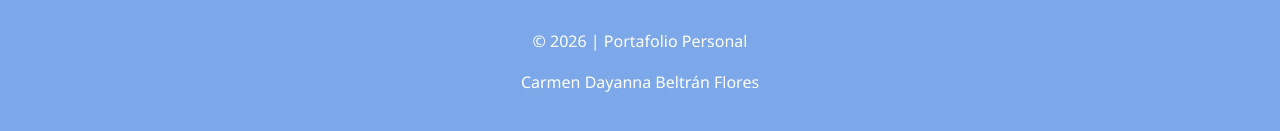
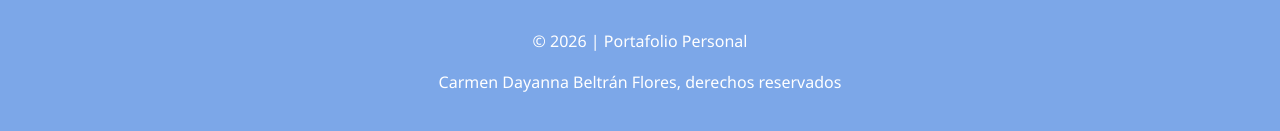
Before and after one commit to DayannaBeltran/PortafolioVersionFinal, a plain HTML site: page PortafolioVersionFinal/index.html in a window 1280 px wide. Shown: the part 3045-3176 px from the top of the page. Drawn offline with Linux system fonts and the light colour scheme.

```diff
--- a/PortafolioVersionFinal/index.html
+++ b/PortafolioVersionFinal/index.html
@@ -171,7 +171,7 @@
     <p>© 2026 | Portafolio Personal</p>
 
     <p>
-        Carmen Dayanna Beltrán Flores
+        Carmen Dayanna Beltrán Flores, derechos reservados
     </p>
 
 </footer>
```
